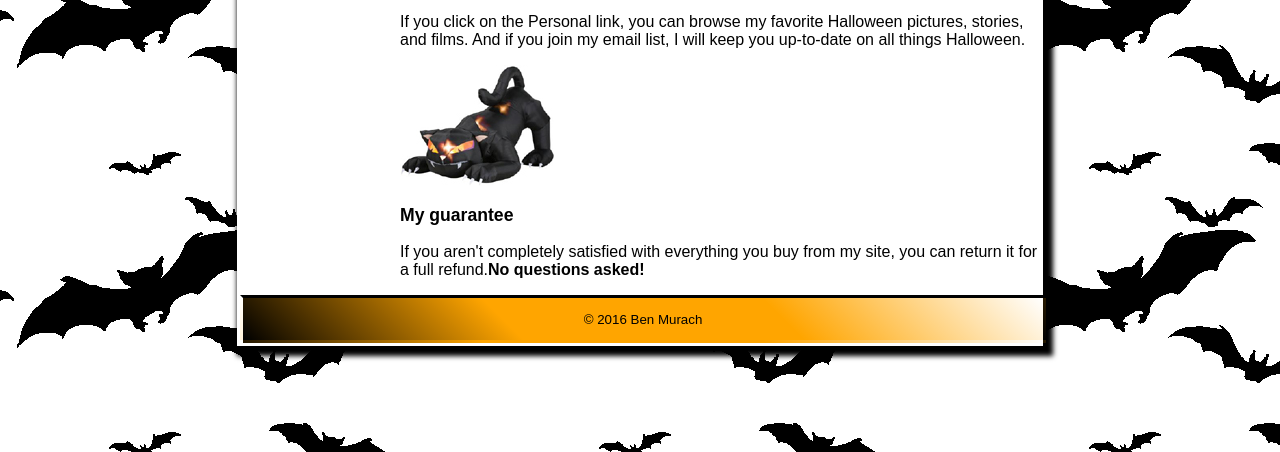
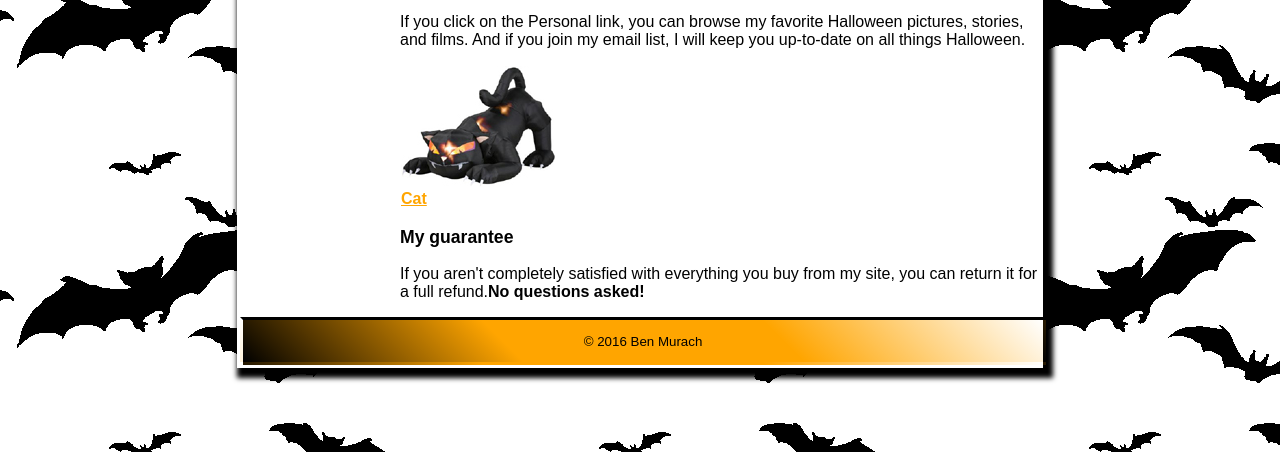
Before and after one commit to danielbrazil/The_Halloween_Store, a plain HTML site: page index.html in a window 1280 px wide. Shown: the part 348-800 px from the top of the page. Drawn offline with Linux system fonts and the light colour scheme.

Commit message:
Add files via upload

```diff
--- a/index.html
+++ b/index.html
@@ -34,8 +34,7 @@
 	<main >
 		<section id="content">
 			<!--Add three levels of headings and the required text for the main content...-->
-			<h1
-				>Welcome to my site.
+			<h1>Welcome to my site.
 				<br>Please come in and stay awhile.
 			</h1>
 
@@ -44,7 +43,14 @@
 			<!--Modify the HTML for the first heading in the section so it’s displayed on two lines.
 			Modify the second heading as shown. Then, add the image (cat1.jpg) and the link below the
 			heading. The link should display a page named cat.html in the products folder.-->
-			<a href=./products/cat.html><img src="./images/cat1.jpg" alt="cat"></a>
+			<table>
+				<tr>
+				  <td><img src="./images/cat1.jpg" alt="cat" width="154" height="122"></td>
+				</tr>
+				<tr>
+				  <td><a href=./products/cat.html>Cat</a></td>
+				</tr>
+  		    </table>
 		</section>
 		<!--Code the product categories as an unordered list with links to other pages. Because these pages don’t exist, you
 		can name them anything you like. However, you should assume that they will be stored in the products folder.-->
```
